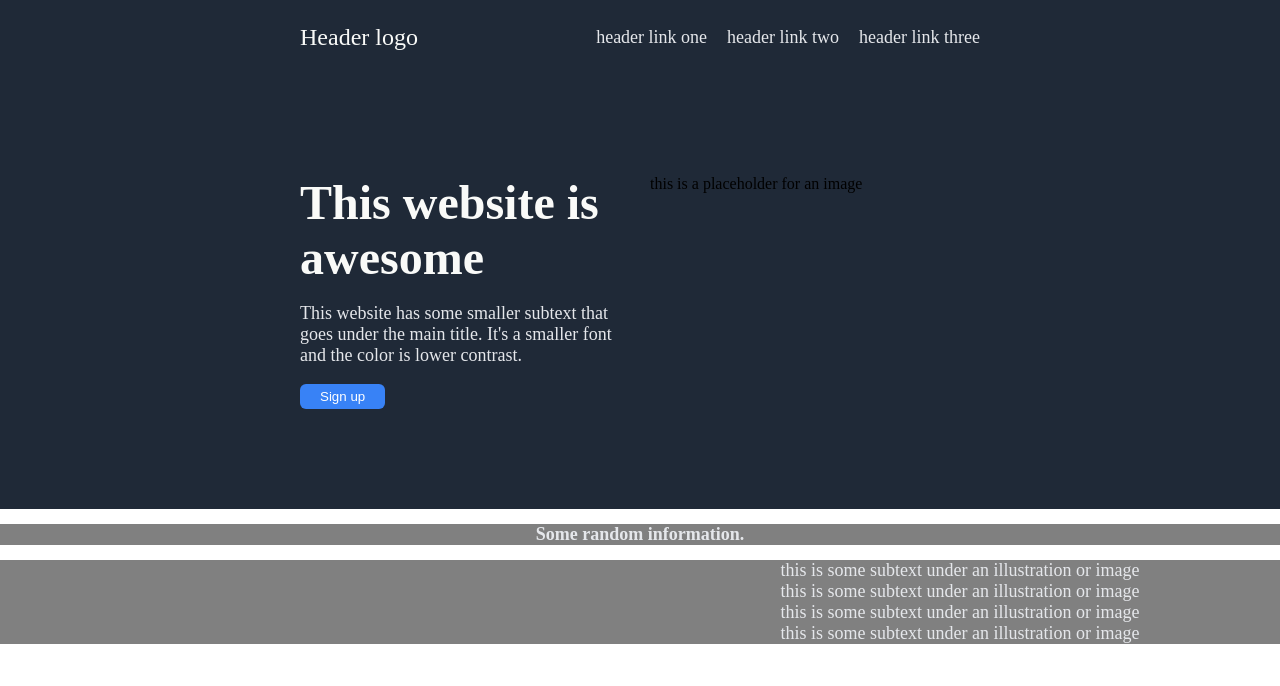
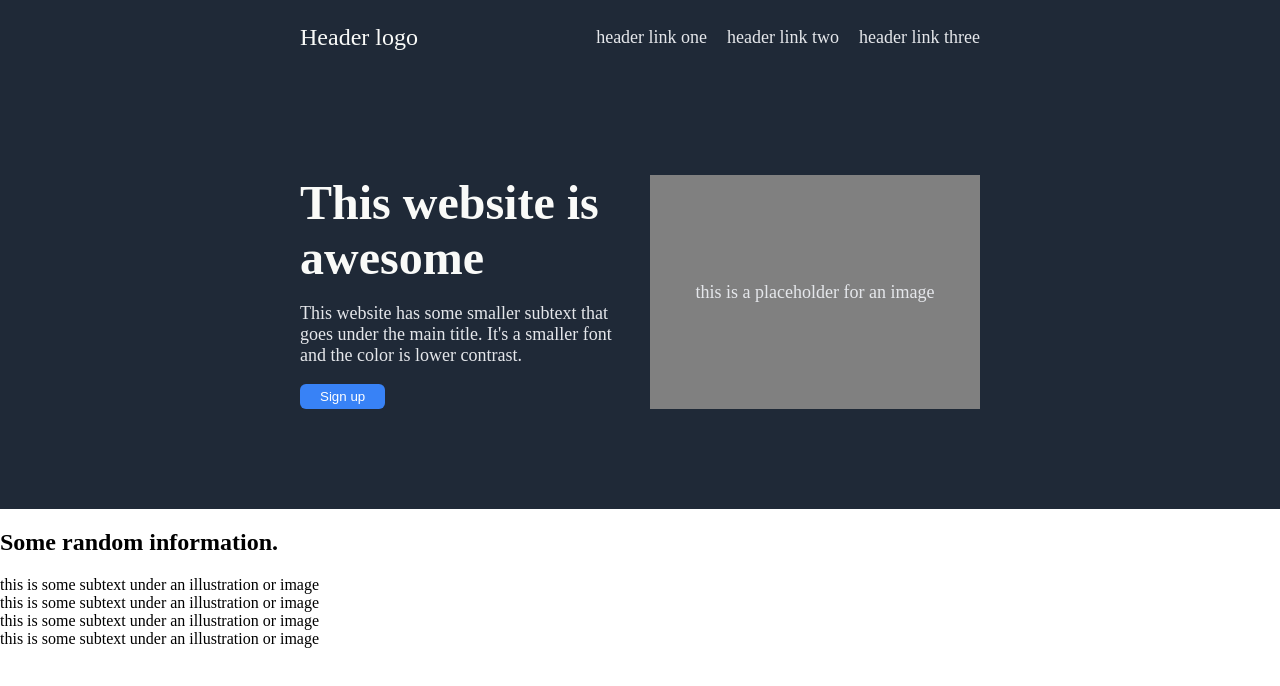
Before and after one commit to ckauj/odin-landing-page, a plain HTML site: page index.html in a window 1280 px wide. Drawn offline with Linux system fonts and the light colour scheme.

Commit message:
Update css to reflect new classes/ids

```diff
--- a/style.css
+++ b/style.css
@@ -19,7 +19,7 @@ body {
 
 #header ul,
 .first p,
-.second {
+.first.image {
     font-size: 18px;
     color: #E5E7EB;
 }
@@ -48,7 +48,7 @@ ul {
     gap: 20px;
 }
 
-.second {
+.first.image {
     display: flex;
     align-items: center;
     justify-content: center;
```
